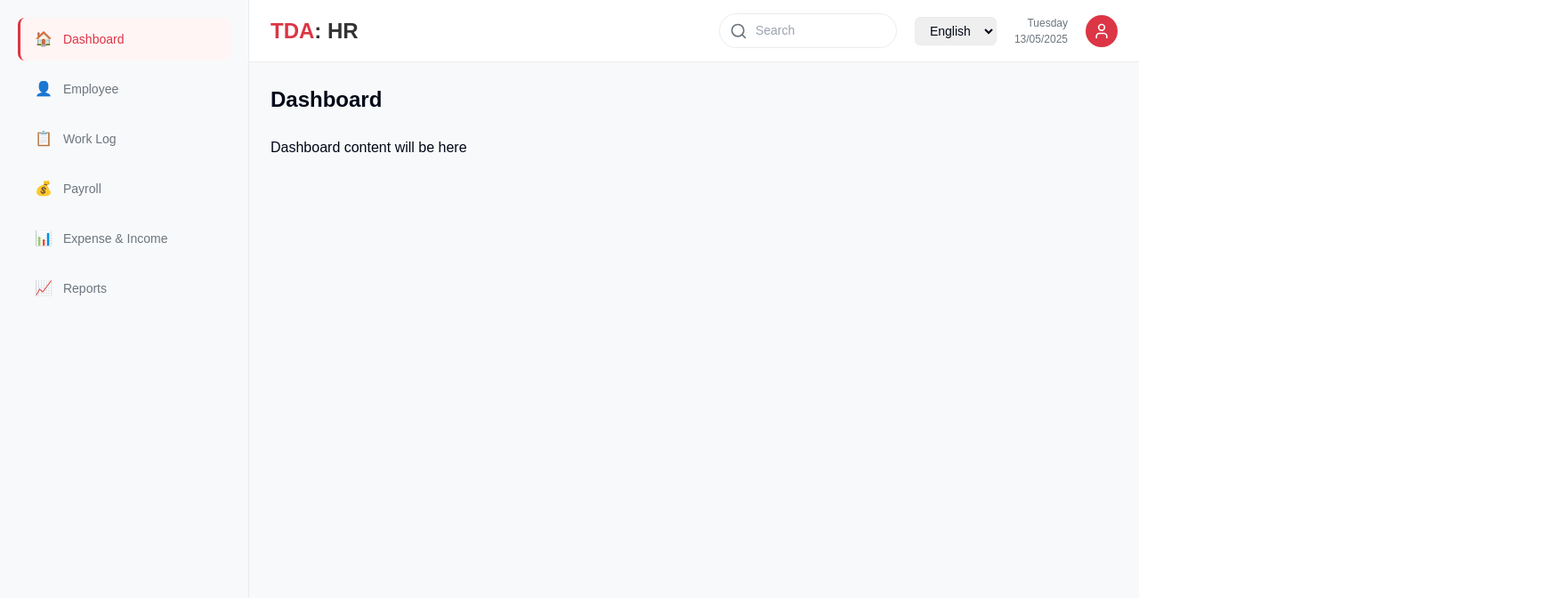
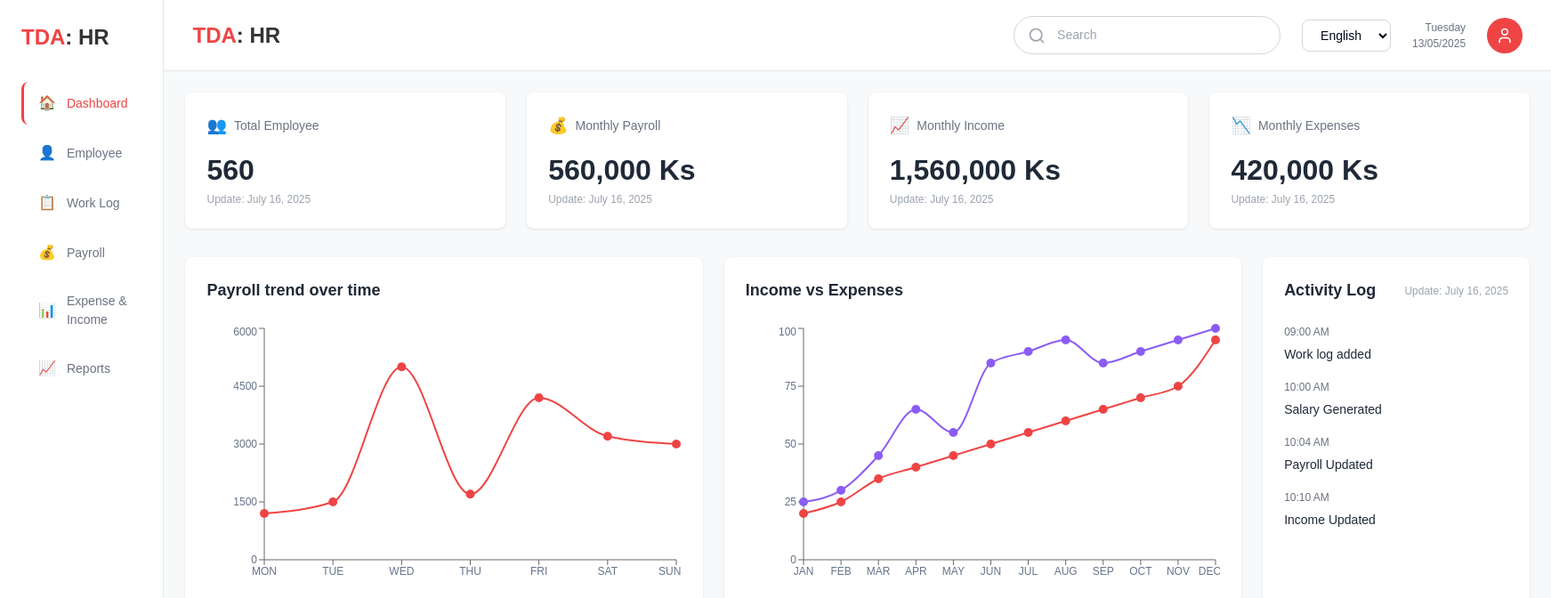
Before and after one commit to thuyein96/tda-hr-system-sp2, a React (Vite) app: page /dashboard in a window 1280 px wide. Shown: the top 672 px of the page at 89% size, 1743 px wide, since content can reach past the window. Built offline with nearby package versions, Linux system fonts and the light colour scheme.

Commit message:
Fix: Improve UI to match the image
Updated the UI to align with the provided image, including the sidebar, top bar, and content layout.

```diff
--- a/src/components/Layout.tsx
+++ b/src/components/Layout.tsx
@@ -20,16 +20,25 @@ const Layout = ({ children }: LayoutProps) => {
   ];
 
   return (
-    <div style={{ display: 'flex', minHeight: '100vh', fontFamily: 'Arial, sans-serif' }}>
+    <div style={{ display: 'flex', minHeight: '100vh', fontFamily: 'Arial, sans-serif', backgroundColor: '#f8f9fa' }}>
       {/* Sidebar */}
       <div style={{
         width: '280px',
-        backgroundColor: '#f8f9fa',
-        borderRight: '1px solid #e9ecef',
-        padding: '20px 0'
+        backgroundColor: 'white',
+        borderRight: '1px solid #e5e7eb',
+        display: 'flex',
+        flexDirection: 'column'
       }}>
+        {/* Logo */}
+        <div style={{ padding: '24px 24px 32px 24px' }}>
+          <div style={{ fontSize: '24px', fontWeight: 'bold' }}>
+            <span style={{ color: '#ef4444' }}>TDA</span>
+            <span style={{ color: '#333' }}>: HR</span>
+          </div>
+        </div>
+
         {/* Sidebar Navigation */}
-        <nav style={{ padding: '0 20px' }}>
+        <nav style={{ flex: 1, padding: '0 24px' }}>
           {sidebarItems.map((item) => (
             <Link
               key={item.path}
@@ -40,11 +49,12 @@ const Layout = ({ children }: LayoutProps) => {
                 padding: '12px 16px',
                 marginBottom: '8px',
                 textDecoration: 'none',
-                color: location.pathname === item.path ? '#dc3545' : '#6c757d',
-                backgroundColor: location.pathname === item.path ? '#fff5f5' : 'transparent',
+                color: location.pathname === item.path ? '#ef4444' : '#6b7280',
+                backgroundColor: 'transparent',
                 borderRadius: '8px',
-                borderLeft: location.pathname === item.path ? '3px solid #dc3545' : '3px solid transparent',
-                fontSize: '14px'
+                borderLeft: location.pathname === item.path ? '3px solid #ef4444' : '3px solid transparent',
+                fontSize: '14px',
+                fontWeight: location.pathname === item.path ? '500' : '400'
               }}
             >
               <span style={{ marginRight: '12px', fontSize: '16px' }}>{item.icon}</span>
@@ -54,19 +64,20 @@ const Layout = ({ children }: LayoutProps) => {
         </nav>
 
         {/* Logout Button */}
-        <div style={{ position: 'absolute', bottom: '20px', left: '20px', right: '20px' }}>
+        <div style={{ padding: '24px' }}>
           <button style={{
             display: 'flex',
             alignItems: 'center',
             justifyContent: 'center',
             width: '100%',
             padding: '12px',
-            backgroundColor: '#dc3545',
+            backgroundColor: '#ef4444',
             color: 'white',
             border: 'none',
             borderRadius: '8px',
             fontSize: '14px',
-            cursor: 'pointer'
+            cursor: 'pointer',
+            fontWeight: '500'
           }}>
             <LogOut size={16} style={{ marginRight: '8px' }} />
             Log out
@@ -78,65 +89,68 @@ const Layout = ({ children }: LayoutProps) => {
       <div style={{ flex: 1, display: 'flex', flexDirection: 'column' }}>
         {/* Top Bar */}
         <header style={{
-          height: '70px',
+          height: '80px',
           backgroundColor: 'white',
-          borderBottom: '1px solid #e9ecef',
+          borderBottom: '1px solid #e5e7eb',
           display: 'flex',
           alignItems: 'center',
           justifyContent: 'space-between',
-          padding: '0 24px'
+          padding: '0 32px'
         }}>
-          {/* Logo */}
+          {/* Logo (Mobile) */}
           <div style={{ fontSize: '24px', fontWeight: 'bold' }}>
-            <span style={{ color: '#dc3545' }}>TDA</span>
+            <span style={{ color: '#ef4444' }}>TDA</span>
             <span style={{ color: '#333' }}>: HR</span>
           </div>
 
           {/* Right side */}
-          <div style={{ display: 'flex', alignItems: 'center', gap: '20px' }}>
+          <div style={{ display: 'flex', alignItems: 'center', gap: '24px' }}>
             {/* Search */}
             <div style={{ position: 'relative' }}>
               <Search size={20} style={{
                 position: 'absolute',
-                left: '12px',
+                left: '16px',
                 top: '50%',
                 transform: 'translateY(-50%)',
-                color: '#6c757d'
+                color: '#9ca3af'
               }} />
               <input
                 type="text"
                 placeholder="Search"
                 style={{
-                  padding: '8px 12px 8px 40px',
-                  border: '1px solid #e9ecef',
-                  borderRadius: '20px',
+                  padding: '10px 16px 10px 48px',
+                  border: '1px solid #d1d5db',
+                  borderRadius: '24px',
                   fontSize: '14px',
-                  width: '200px'
+                  width: '300px',
+                  outline: 'none'
                 }}
               />
             </div>
 
             {/* Language */}
             <select style={{
-              padding: '6px 12px',
-              border: '1px solid #e9ecef',
-              borderRadius: '6px',
-              fontSize: '14px'
+              padding: '8px 16px',
+              border: '1px solid #d1d5db',
+              borderRadius: '8px',
+              fontSize: '14px',
+              outline: 'none',
+              backgroundColor: 'white'
             }}>
               <option>English</option>
             </select>
 
             {/* Date */}
-            <div style={{ textAlign: 'right', fontSize: '12px', color: '#6c757d' }}>
-              <div>Tuesday</div>
+            <div style={{ textAlign: 'right', fontSize: '12px', color: '#6b7280' }}>
+              <div style={{ fontWeight: '500' }}>Tuesday</div>
               <div>13/05/2025</div>
             </div>
 
             {/* User Avatar */}
             <div style={{
-              width: '36px',
-              height: '36px',
-              backgroundColor: '#dc3545',
+              width: '40px',
+              height: '40px',
+              backgroundColor: '#ef4444',
               borderRadius: '50%',
               display: 'flex',
               alignItems: 'center',
@@ -149,11 +163,7 @@ const Layout = ({ children }: LayoutProps) => {
         </header>
 
         {/* Page Content */}
-        <main style={{
-          flex: 1,
-          backgroundColor: '#f8f9fa',
-          padding: '24px'
-        }}>
+        <main style={{ flex: 1 }}>
           {children}
         </main>
       </div>
--- a/src/pages/Dashboard.tsx
+++ b/src/pages/Dashboard.tsx
@@ -1,11 +1,222 @@
 
 import React from 'react';
+import { ChartContainer, ChartTooltip, ChartTooltipContent } from "@/components/ui/chart";
+import { LineChart, Line, XAxis, YAxis, ResponsiveContainer } from 'recharts';
+
+const payrollData = [
+  { day: 'MON', value: 1200 },
+  { day: 'TUE', value: 1500 },
+  { day: 'WED', value: 5000 },
+  { day: 'THU', value: 1700 },
+  { day: 'FRI', value: 4200 },
+  { day: 'SAT', value: 3200 },
+  { day: 'SUN', value: 3000 },
+];
+
+const incomeExpenseData = [
+  { month: 'JAN', income: 25, expense: 20 },
+  { month: 'FEB', income: 30, expense: 25 },
+  { month: 'MAR', income: 45, expense: 35 },
+  { month: 'APR', income: 65, expense: 40 },
+  { month: 'MAY', income: 55, expense: 45 },
+  { month: 'JUN', income: 85, expense: 50 },
+  { month: 'JUL', income: 90, expense: 55 },
+  { month: 'AUG', income: 95, expense: 60 },
+  { month: 'SEP', income: 85, expense: 65 },
+  { month: 'OCT', income: 90, expense: 70 },
+  { month: 'NOV', income: 95, expense: 75 },
+  { month: 'DEC', income: 100, expense: 95 },
+];
+
+const chartConfig = {
+  payroll: {
+    label: "Payroll",
+    color: "#ef4444",
+  },
+  income: {
+    label: "Income",
+    color: "#8b5cf6",
+  },
+  expense: {
+    label: "Expense",
+    color: "#ef4444",
+  },
+};
 
 const Dashboard = () => {
   return (
-    <div>
-      <h1 style={{ fontSize: '24px', fontWeight: 'bold', marginBottom: '24px' }}>Dashboard</h1>
-      <p>Dashboard content will be here</p>
+    <div style={{ padding: '24px', backgroundColor: '#f8f9fa' }}>
+      {/* Stats Cards */}
+      <div style={{ display: 'grid', gridTemplateColumns: 'repeat(4, 1fr)', gap: '24px', marginBottom: '32px' }}>
+        {/* Total Employee */}
+        <div style={{
+          backgroundColor: 'white',
+          padding: '24px',
+          borderRadius: '8px',
+          boxShadow: '0 1px 3px rgba(0,0,0,0.1)'
+        }}>
+          <div style={{ display: 'flex', alignItems: 'center', marginBottom: '12px' }}>
+            <span style={{ color: '#ef4444', marginRight: '8px', fontSize: '18px' }}>👥</span>
+            <span style={{ color: '#6b7280', fontSize: '14px' }}>Total Employee</span>
+          </div>
+          <div style={{ fontSize: '32px', fontWeight: 'bold', color: '#1f2937' }}>560</div>
+          <div style={{ color: '#9ca3af', fontSize: '12px' }}>Update: July 16, 2025</div>
+        </div>
+
+        {/* Monthly Payroll */}
+        <div style={{
+          backgroundColor: 'white',
+          padding: '24px',
+          borderRadius: '8px',
+          boxShadow: '0 1px 3px rgba(0,0,0,0.1)'
+        }}>
+          <div style={{ display: 'flex', alignItems: 'center', marginBottom: '12px' }}>
+            <span style={{ color: '#ef4444', marginRight: '8px', fontSize: '18px' }}>💰</span>
+            <span style={{ color: '#6b7280', fontSize: '14px' }}>Monthly Payroll</span>
+          </div>
+          <div style={{ fontSize: '32px', fontWeight: 'bold', color: '#1f2937' }}>560,000 Ks</div>
+          <div style={{ color: '#9ca3af', fontSize: '12px' }}>Update: July 16, 2025</div>
+        </div>
+
+        {/* Monthly Income */}
+        <div style={{
+          backgroundColor: 'white',
+          padding: '24px',
+          borderRadius: '8px',
+          boxShadow: '0 1px 3px rgba(0,0,0,0.1)'
+        }}>
+          <div style={{ display: 'flex', alignItems: 'center', marginBottom: '12px' }}>
+            <span style={{ color: '#ef4444', marginRight: '8px', fontSize: '18px' }}>📈</span>
+            <span style={{ color: '#6b7280', fontSize: '14px' }}>Monthly Income</span>
+          </div>
+          <div style={{ fontSize: '32px', fontWeight: 'bold', color: '#1f2937' }}>1,560,000 Ks</div>
+          <div style={{ color: '#9ca3af', fontSize: '12px' }}>Update: July 16, 2025</div>
+        </div>
+
+        {/* Monthly Expenses */}
+        <div style={{
+          backgroundColor: 'white',
+          padding: '24px',
+          borderRadius: '8px',
+          boxShadow: '0 1px 3px rgba(0,0,0,0.1)'
+        }}>
+          <div style={{ display: 'flex', alignItems: 'center', marginBottom: '12px' }}>
+            <span style={{ color: '#ef4444', marginRight: '8px', fontSize: '18px' }}>📉</span>
+            <span style={{ color: '#6b7280', fontSize: '14px' }}>Monthly Expenses</span>
+          </div>
+          <div style={{ fontSize: '32px', fontWeight: 'bold', color: '#1f2937' }}>420,000 Ks</div>
+          <div style={{ color: '#9ca3af', fontSize: '12px' }}>Update: July 16, 2025</div>
+        </div>
+      </div>
+
+      {/* Charts Section */}
+      <div style={{ display: 'grid', gridTemplateColumns: '1fr 1fr 300px', gap: '24px' }}>
+        {/* Payroll Trend Chart */}
+        <div style={{
+          backgroundColor: 'white',
+          padding: '24px',
+          borderRadius: '8px',
+          boxShadow: '0 1px 3px rgba(0,0,0,0.1)'
+        }}>
+          <h3 style={{ fontSize: '18px', fontWeight: '600', marginBottom: '24px', color: '#1f2937' }}>
+            Payroll trend over time
+          </h3>
+          <ChartContainer config={chartConfig} style={{ height: '300px' }}>
+            <ResponsiveContainer width="100%" height="100%">
+              <LineChart data={payrollData}>
+                <XAxis dataKey="day" />
+                <YAxis />
+                <ChartTooltip content={<ChartTooltipContent />} />
+                <Line
+                  type="monotone"
+                  dataKey="value"
+                  stroke="#ef4444"
+                  strokeWidth={2}
+                  dot={{ fill: '#ef4444', strokeWidth: 2, r: 4 }}
+                />
+              </LineChart>
+            </ResponsiveContainer>
+          </ChartContainer>
+        </div>
+
+        {/* Income vs Expenses Chart */}
+        <div style={{
+          backgroundColor: 'white',
+          padding: '24px',
+          borderRadius: '8px',
+          boxShadow: '0 1px 3px rgba(0,0,0,0.1)'
+        }}>
+          <h3 style={{ fontSize: '18px', fontWeight: '600', marginBottom: '24px', color: '#1f2937' }}>
+            Income vs Expenses
+          </h3>
+          <ChartContainer config={chartConfig} style={{ height: '300px' }}>
+            <ResponsiveContainer width="100%" height="100%">
+              <LineChart data={incomeExpenseData}>
+                <XAxis dataKey="month" />
+                <YAxis />
+                <ChartTooltip content={<ChartTooltipContent />} />
+                <Line
+                  type="monotone"
+                  dataKey="income"
+                  stroke="#8b5cf6"
+                  strokeWidth={2}
+                  dot={{ fill: '#8b5cf6', strokeWidth: 2, r: 4 }}
+                />
+                <Line
+                  type="monotone"
+                  dataKey="expense"
+                  stroke="#ef4444"
+                  strokeWidth={2}
+                  dot={{ fill: '#ef4444', strokeWidth: 2, r: 4 }}
+                />
+              </LineChart>
+            </ResponsiveContainer>
+          </ChartContainer>
+        </div>
+
+        {/* Activity Log */}
+        <div style={{
+          backgroundColor: 'white',
+          padding: '24px',
+          borderRadius: '8px',
+          boxShadow: '0 1px 3px rgba(0,0,0,0.1)'
+        }}>
+          <div style={{ display: 'flex', justifyContent: 'space-between', alignItems: 'center', marginBottom: '24px' }}>
+            <h3 style={{ fontSize: '18px', fontWeight: '600', color: '#1f2937' }}>Activity Log</h3>
+            <span style={{ color: '#9ca3af', fontSize: '12px' }}>Update: July 16, 2025</span>
+          </div>
+
+          <div style={{ space: '16px' }}>
+            <div style={{ marginBottom: '16px' }}>
+              <div style={{ display: 'flex', justifyContent: 'space-between', marginBottom: '4px' }}>
+                <span style={{ fontSize: '12px', color: '#6b7280' }}>09:00 AM</span>
+              </div>
+              <span style={{ fontSize: '14px', color: '#1f2937' }}>Work log added</span>
+            </div>
+
+            <div style={{ marginBottom: '16px' }}>
+              <div style={{ display: 'flex', justifyContent: 'space-between', marginBottom: '4px' }}>
+                <span style={{ fontSize: '12px', color: '#6b7280' }}>10:00 AM</span>
+              </div>
+              <span style={{ fontSize: '14px', color: '#1f2937' }}>Salary Generated</span>
+            </div>
+
+            <div style={{ marginBottom: '16px' }}>
+              <div style={{ display: 'flex', justifyContent: 'space-between', marginBottom: '4px' }}>
+                <span style={{ fontSize: '12px', color: '#6b7280' }}>10:04 AM</span>
+              </div>
+              <span style={{ fontSize: '14px', color: '#1f2937' }}>Payroll Updated</span>
+            </div>
+
+            <div style={{ marginBottom: '16px' }}>
+              <div style={{ display: 'flex', justifyContent: 'space-between', marginBottom: '4px' }}>
+                <span style={{ fontSize: '12px', color: '#6b7280' }}>10:10 AM</span>
+              </div>
+              <span style={{ fontSize: '14px', color: '#1f2937' }}>Income Updated</span>
+            </div>
+          </div>
+        </div>
+      </div>
     </div>
   );
 };
```
